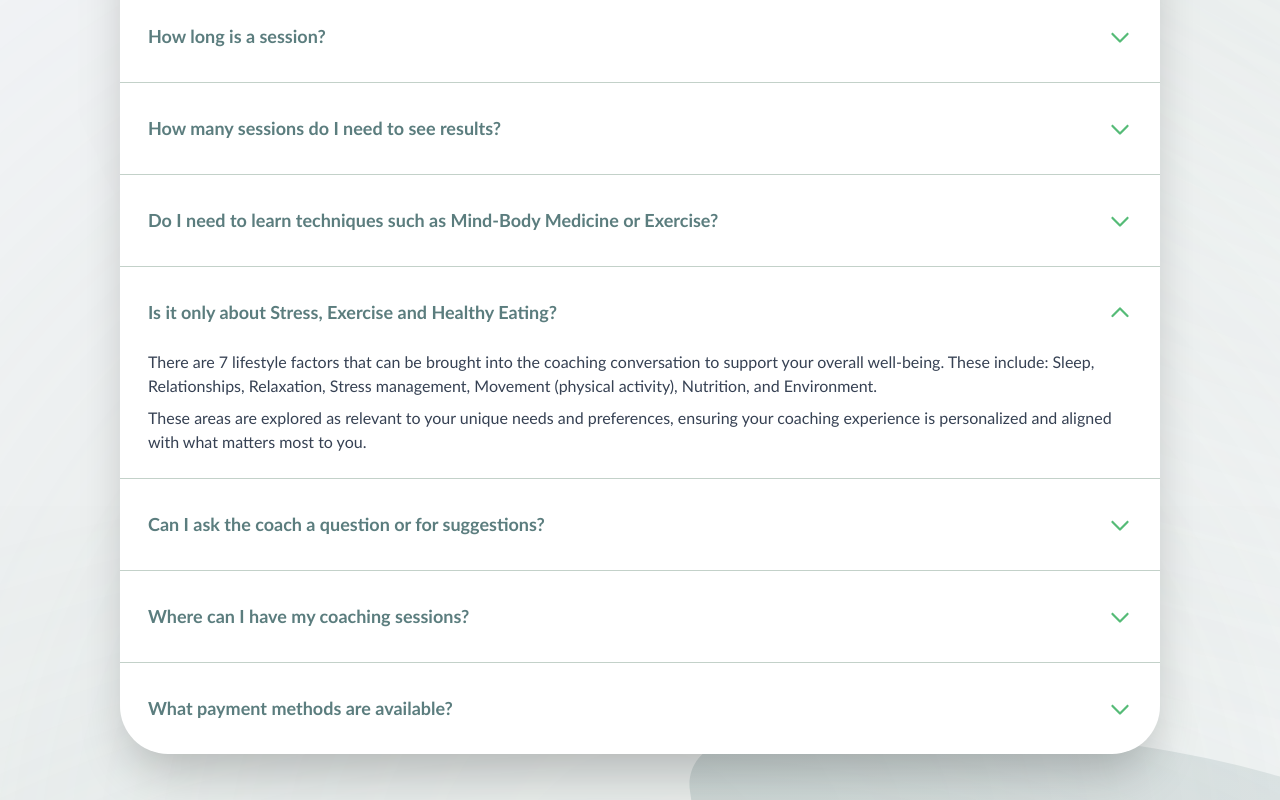
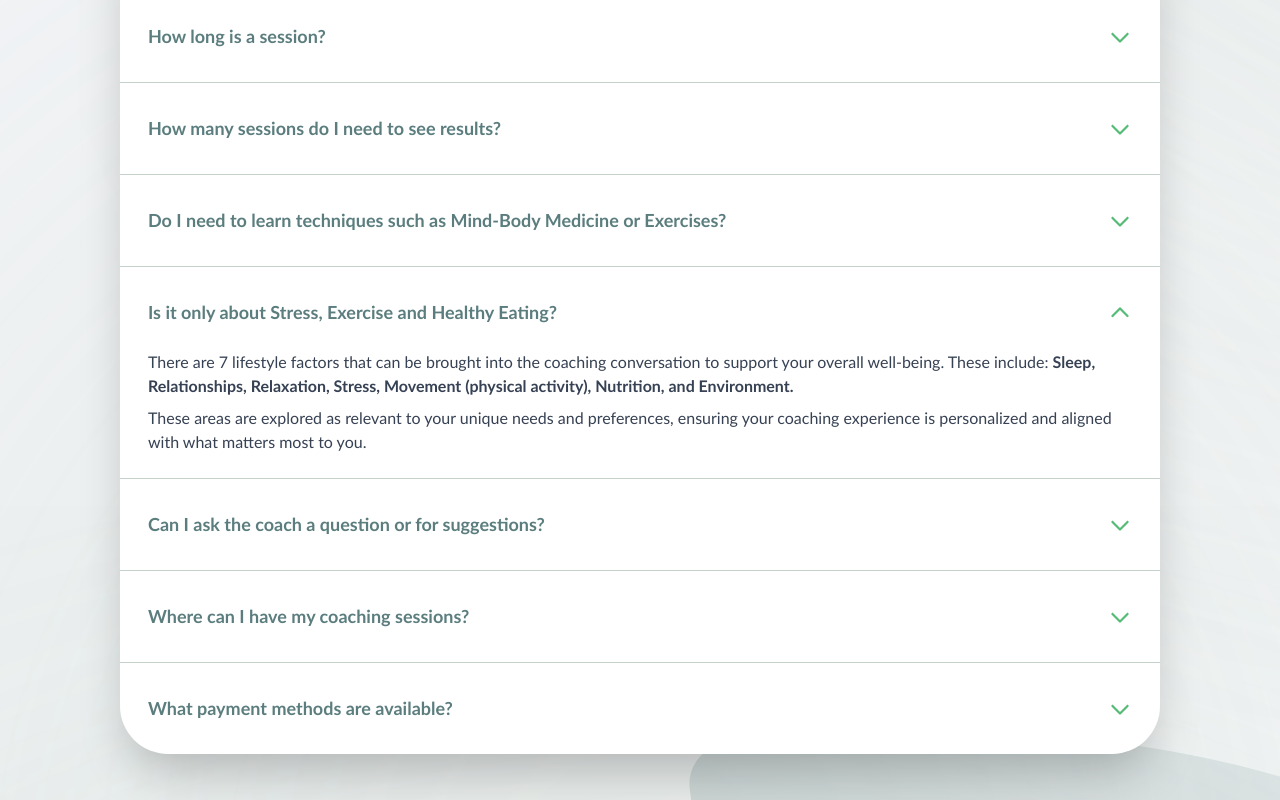
Before and after one commit to cjysmb/profile-web-app, a React (Vite) app: page / in a window 1280 px wide. Both pictures are taken after a click on the button "Is it only about Stress, Exercise and Healthy Eating?". Shown: the part 3172-3972 px from the top of the page. Built offline with nearby package versions, Linux system fonts and the light colour scheme.

Commit message:
FIX: Update text for marketing and text adjustment

```diff
--- a/src/components/about_us/faq.tsx
+++ b/src/components/about_us/faq.tsx
@@ -15,6 +15,20 @@ export const FAQ = () => {
 
     const handleToggle = (id: number) => {
       setActiveId(id);
+    }
+
+    const renderBoldText = (text: string) => {
+        const parts = text.split(/(<b>.*?<\/b>)/g);
+        return parts.map((part, i) => {
+            if (part.startsWith("<b>") && part.endsWith("</b>")) {
+            return (
+                <span key={i} className="font-bold">
+                {part.replace(/<\/?b>/g, "")}
+                </span>
+            );
+            }
+            return <span key={i}>{part}</span>;
+        });
     }
 
     return (
@@ -40,7 +54,7 @@ export const FAQ = () => {
                                 <AccordionItem key={index} title={item.question} isActive={activeId === index} itemId={index} handleToggle={handleToggle} isLast={isLast}>
                                     {newFormat ? (
                                         <>
-                                            <p className="mb-[8px] text-pretty">{item.answerBold}</p>
+                                            <p className="mb-[8px] text-pretty">{renderBoldText(item.answerBold)}</p>
                                             <p className="text-pretty">{item.answerText}</p>
                                         </>
                                     ) : (
--- a/src/data/index.ts
+++ b/src/data/index.ts
@@ -238,7 +238,7 @@ export const FAQItems = [
         answerText: "Small, practical goals or action steps can often be identified and initiated right away, depending on your perspective and readiness."
     },
     {
-        question: "Do I need to learn techniques such as Mind-Body Medicine or Exercise?",
+        question: "Do I need to learn techniques such as Mind-Body Medicine or Exercises?",
         answerBold: "Coaching itself is a valuable and supportive process that benefits clients directly.",
         answerText: `Techniques such as Mind-Body Medicine practices or exercises may be incorporated during sessions, but
                         only based on the client’s preference and readiness.`
@@ -246,8 +246,7 @@ export const FAQItems = [
     {
         question: "Is it only about Stress, Exercise and Healthy Eating?",
         answerBold: `There are 7 lifestyle factors that can be brought into the coaching conversation to support your
-                    overall well-being. These include: Sleep, Relationships, Relaxation, Stress management,
-                    Movement (physical activity), Nutrition, and Environment.`,
+                    overall well-being. These include: <b>Sleep, Relationships, Relaxation, Stress, Movement (physical activity), Nutrition, and Environment.</b>`,
         answerText: `These areas are explored as relevant to your unique needs and preferences, ensuring your
                     coaching experience is personalized and aligned with what matters most to you.`
     },
```
Also changed, not shown: index.html (+4 -12 lines).
